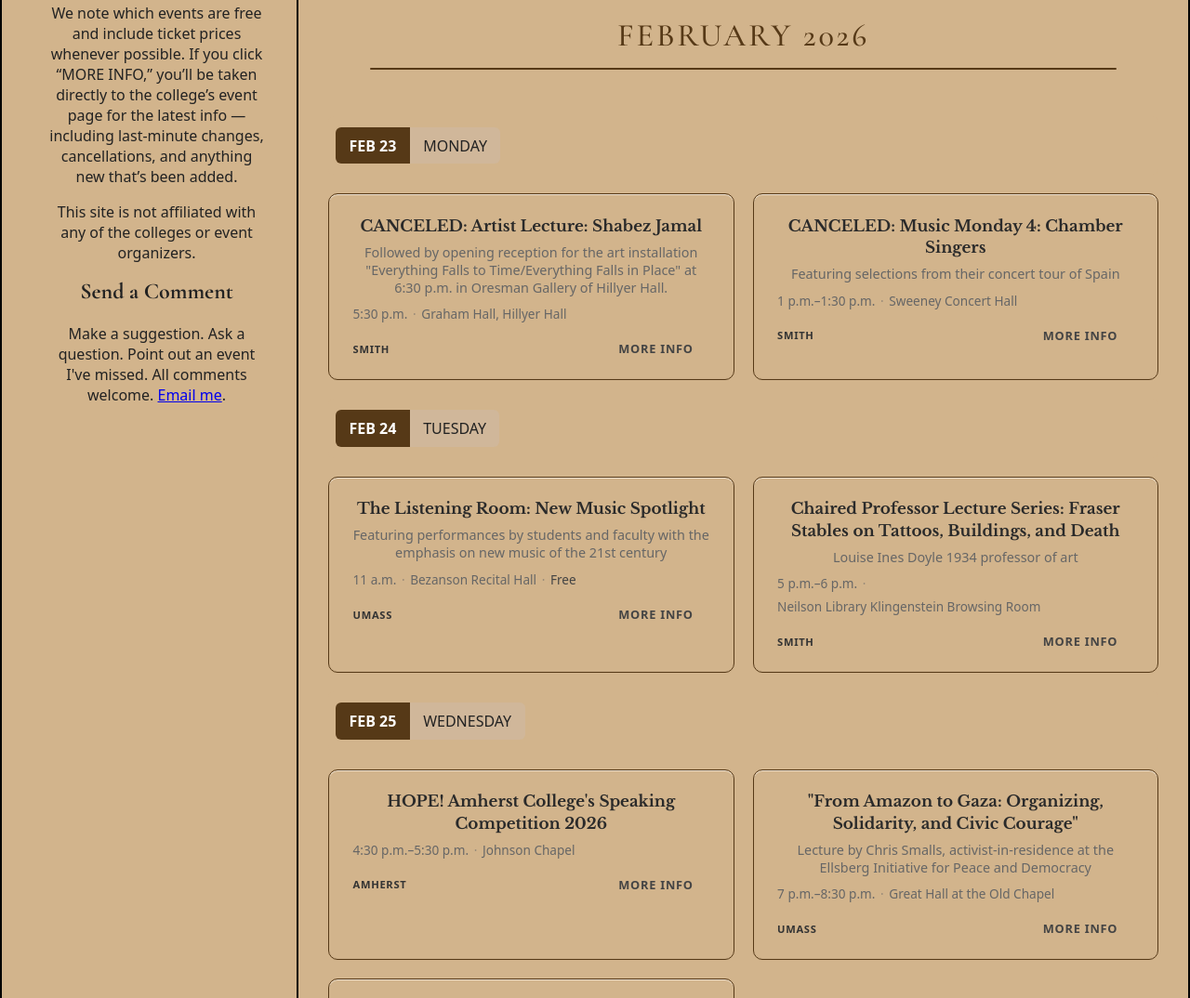
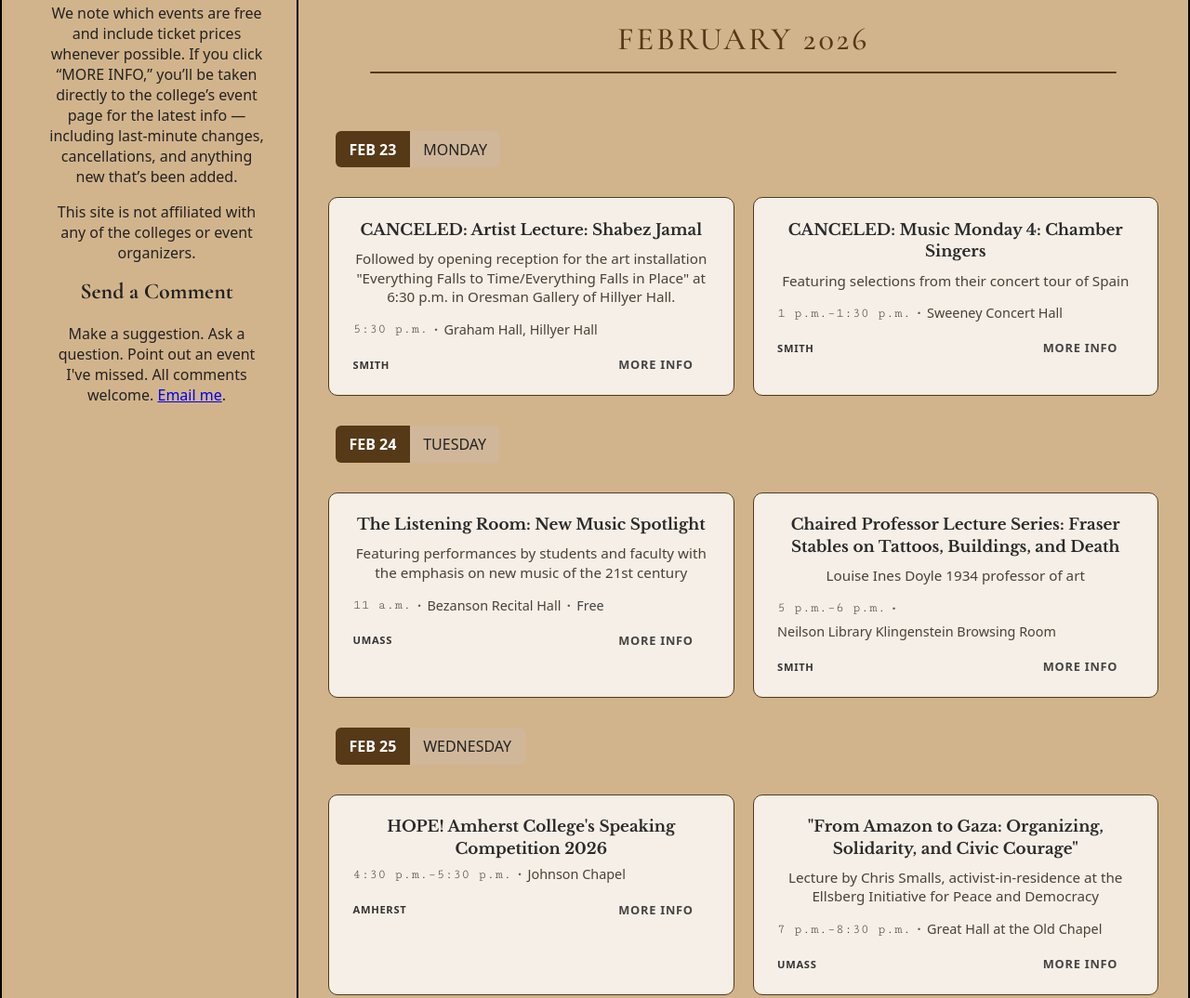
Before and after one commit to TAgeeTD/FiveCollegeFootlights, a website: page index.html in a window 1280 px wide. Shown: the part 828-1902 px from the top of the page at 93% size. Drawn offline with nearby package versions, Linux system fonts and the light colour scheme.

Commit message:
Many style changes on cards 2/23/26

```diff
--- a/styles.css
+++ b/styles.css
@@ -61,11 +61,12 @@
   display: block;
   border: 1px solid black;
 }
+/*
 .image-click-zone {
   position: relative;
 }
 
-/* The clickable “center” */
+/* The clickable “center”
 .image-center-link {
   position: absolute;
   top: 15%;
@@ -75,6 +76,7 @@
   z-index: 2;
   cursor: pointer;
 }
+*/
 .image-center-link:hover {
   box-shadow: inset 0 0 0 2px rgba(86, 57, 23, 0.4);
 }
@@ -148,7 +150,7 @@
   line-height: 1.3;
 }
 
-/* Dropdown button */
+/* Dropdown button
 .dropbtn {
   background-color: rgb(86, 57, 23);
   color: white;
@@ -158,19 +160,19 @@
   border: none;
   cursor: pointer;
 }
-
+*/
 .dropbtn:hover {
   background-color: white;
   color: rgb(86, 57, 23);
 }
 
-/* Dropdown container */
+/* Dropdown container
 .dropdown {
   position: relative;
   display: inline-block;
 }
 
-/* Dropdown menu */
+/* Dropdown menu
 .dropdown-content {
   display: none;
   position: absolute;
@@ -181,7 +183,7 @@
   box-shadow: 0 8px 16px rgba(0, 0, 0, 0.2);
   z-index: 1000;
 }
-
+*/
 /* Show dropdown */
 .dropdown:hover .dropdown-content {
   display: block;
@@ -496,7 +498,7 @@
 .date-header {
   grid-column: 1 / -1;
   position: sticky;
-  top: 4.5rem;
+  top: 7rem; /*had been 4.5 */
   z-index: 10;
   display: inline-flex;
   align-items: center;
@@ -552,13 +554,13 @@
   font-weight: 600;
   font-family: "Cormorant Garamond", serif;
 }
-
+/*
 .event-explain {
   font-size: 0.95rem;
   color: #333;
   margin-top: 0.1rem;
 }
-
+*/
 .event-meta {
   font-size: 0.85rem;
   color: #666;
@@ -583,7 +585,7 @@
   --date-dark: #c6b2a3;
   --date-light: #e6ddd6;
   --text-main: #222;
-  --text-muted: #666;
+  --text-muted: #4a4036;
   --accent-dark: #444;
   --accent-hover: #b32020;
   --shadow-soft: 0 8px 22px rgba(0, 0, 0, 0.06);
@@ -646,7 +648,7 @@
 -------------------------------------------------- */
 .event-card {
   color: #2a2a2a;
-  background: tan;
+  background: #f6efe7; /* changed form tan 2/23/26 */
   border: 1px solid #563917; /* thin printed border */
   border-radius: 10px;
   padding: 1.4rem 1.6rem 1.5rem;
@@ -679,15 +681,30 @@
 }
 
 .event-explain {
-  font-size: 0.9rem;
+  font-size: 0.95rem;
   color: var(--text-muted);
-  margin: 0 0 0.6rem;
+  margin-top: 0.15rem;
+  font-weight: 500;
+  line-height: 1.35;
+/*  font-size: 0.9rem;
+  color: var(--text-muted);
+  margin: 0 0 0.6rem; */
 }
 
 /* --------------------------------------------------
    Meta line (location + time)
 -------------------------------------------------- */
+
 .event-meta-line {
+  font-size: 0.9rem;          /* slightly larger */
+  color: #4a4036;             /* darker for readability */
+  display: flex;
+  flex-wrap: wrap;
+  align-items: center;
+  gap: 0.4rem;                /* tiny bit more breathing room */
+  font-weight: 500;
+}
+/* .event-meta-line REPLACED WITH ABOVE 2/23/26{
   font-size: 0.85rem;
   color: var(--text-muted);
   display: flex;
@@ -695,13 +712,20 @@
   align-items: center;
   gap: 0.35rem;
 }
+*/
+/* next item added 2/23/26 */
+.event-meta-line span:first-child {
+  font-family: "Cutive Mono", monospace;
+  letter-spacing: 0.02em;
+}
 
 .meta-icon {
   font-size: 0.9rem;
 }
 
 .meta-sep {
-  opacity: 0.55;
+  opacity: 0.85; /*up from 0.55 2/23/26 */
+  font-weight: 600; /* add 2-23-26 */
 }
 
 /* --------------------------------------------------
@@ -954,7 +978,8 @@
     padding: 0.35rem 0.6rem;
   }
 }
-
+/*
 .date-header {
-  top: 7rem; /* offset below sticky header */
+  top: 7rem; offset below sticky header
 }
+*/
```
